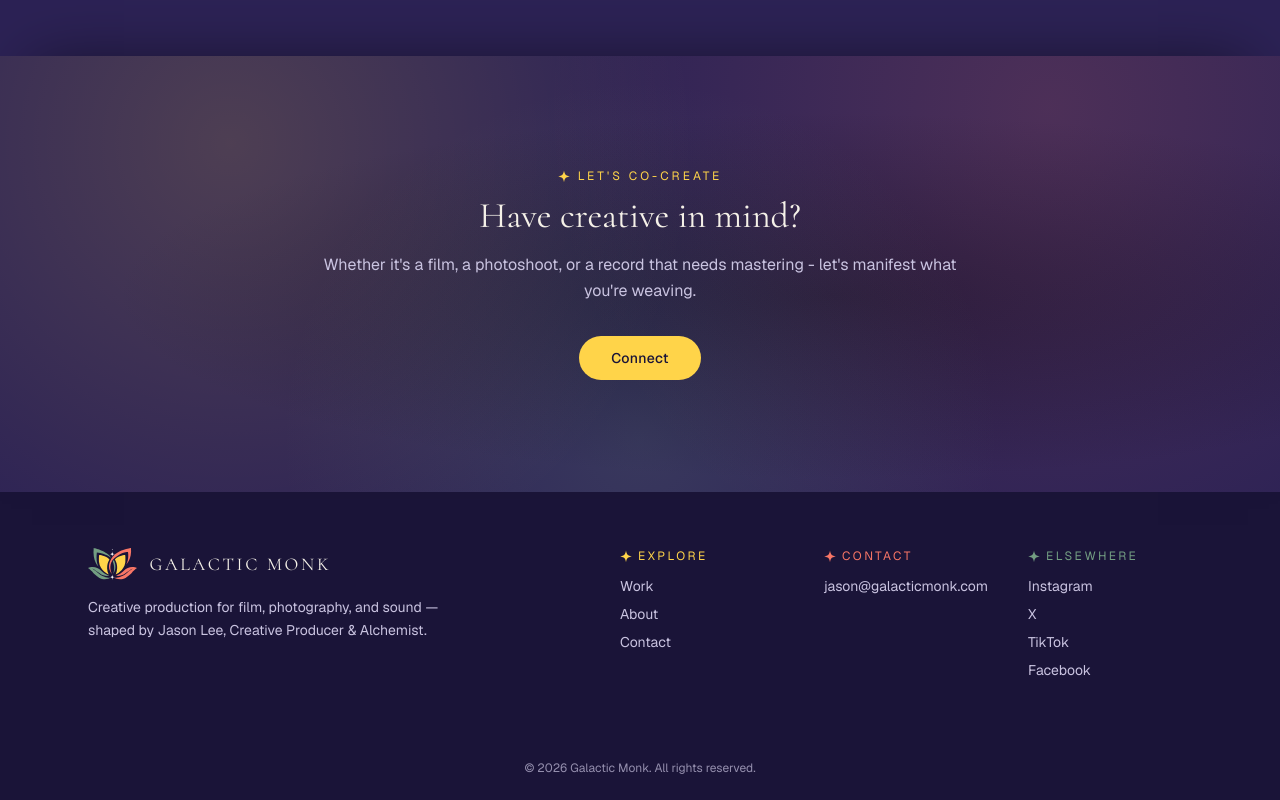
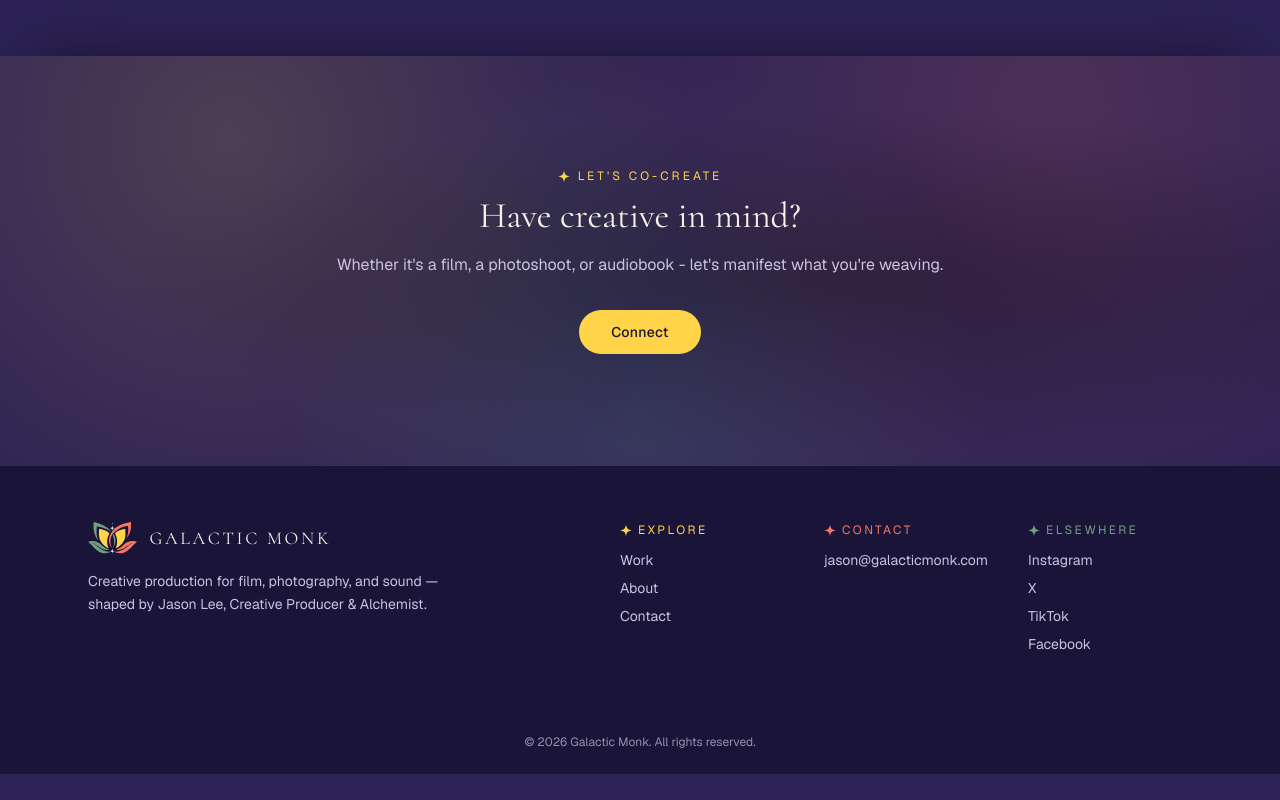
Before and after one commit to TheGalacticMonk/galacticmonk, a Next.js app: page / in a window 1280 px wide. Shown: the part 1910-2710 px from the top of the page. After the commit the page ends 2684 px from the top, so only its background shows below. Built offline with nearby package versions, Linux system fonts and the light colour scheme.

Commit message:
Update website

```diff
--- a/src/app/page.tsx
+++ b/src/app/page.tsx
@@ -45,7 +45,7 @@ export default function Home() {
           align="center"
           eyebrow="LET'S CO-CREATE"
           title="Have creative in mind?"
-          description="Whether it's a film, a photoshoot, or a record that needs mastering - let's manifest what you're weaving."
+          description="Whether it's a film, a photoshoot, or audiobook - let's manifest what you're weaving."
         />
         <Link
           href="/contact/"
```
